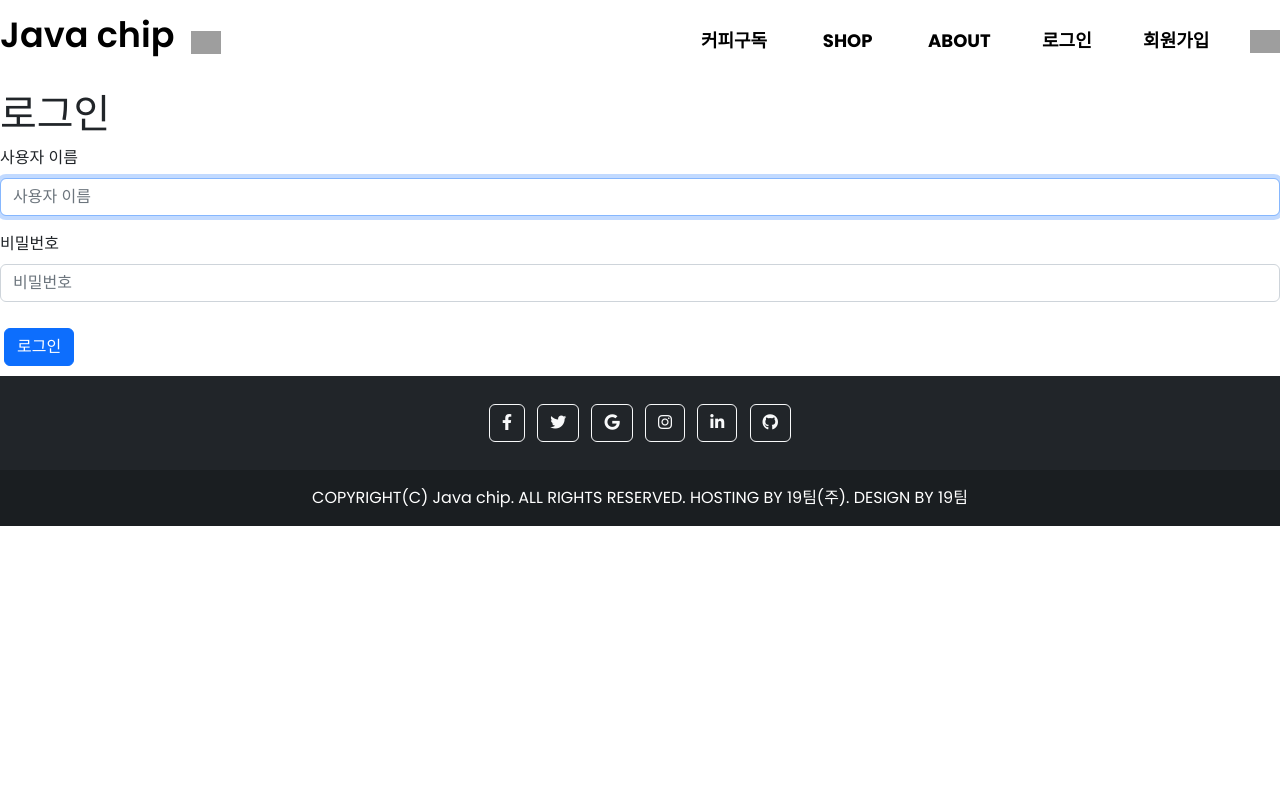
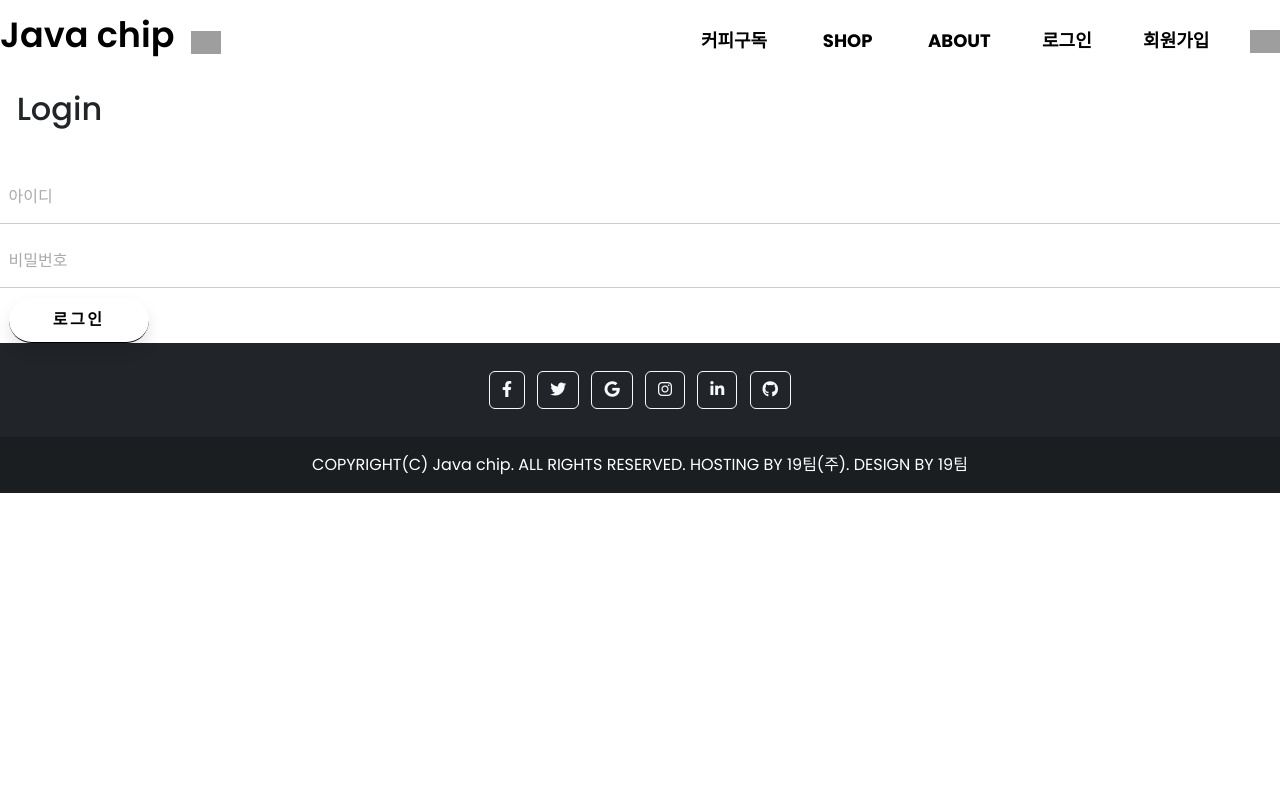
Before and after one commit to mgpo-98/Java-chip, a Django app: page /accounts/login/ in a window 1280 px wide. Run offline with Django 3.2, Linux system fonts and the light colour scheme; some libraries are stand-ins or nearby versions; grey boxes are pictures that could not be loaded.

Commit message:
ADD, UPDATE : 로그인 페이지, 오류 수정 [김민찬]

```diff
--- a/accounts/templates/accounts/login.html
+++ b/accounts/templates/accounts/login.html
@@ -3,13 +3,27 @@
 {% load static %}
 {% block body %}
 
-<h1>로그인</h1>
+<body>
+  <header>
+      <h2>&nbsp;&nbsp;Login</h2>
+  </header><br>
 
-<form action="" method="POST">
-    {% csrf_token %}
-    {% bootstrap_form form %}
-        <input type="submit" value="로그인" class="btn btn-primary" >
-</form>
+  <form action="{% url 'accounts:login' %}" method="POST">
+
+      <div class="input-box">
+          <input id="username" type="text" name="username" placeholder="아이디">
+          <label for="username">&nbsp;&nbsp;아이디</label>
+      </div>
+
+      <div class="input-box">
+          <input id="password" type="password" name="password" placeholder="비밀번호">
+          <label for="password">&nbsp;&nbsp;비밀번호</label>
+      </div>
+      &nbsp;&nbsp;<input type="submit" value="로그인" class="button">
+      {% csrf_token %}
+  </form>
+
+</body>
 
 <!-- 카카오 로그인 주석처리  -->
 <!-- <ul>
--- a/pjt/templates/index.html
+++ b/pjt/templates/index.html
@@ -152,11 +152,11 @@
       <p class="card-text">Java chip 커피를 더욱 간편하게 즐겨보세요.<br>
         7가지 종류로 취향과 기분에 따라 골라 마실 수 있습니다.<br>
         집과 사무실에 두고 마시거나 선물하기도 좋습니다.</p>
-        <a href="" class="btn11">
+        <a href="" class="btn10" style="color:white">
           <span><b>바로 구매</b></span>
        <div class="transition"></div>
      </a>
-     <a href="" class="btn11">
+     <a href="" class="btn10" style="color:white" >
       <span><b>장바구니</b></span>
       <div class="transition"></div>
       </a>
--- a/static/css/main.css
+++ b/static/css/main.css
@@ -356,64 +356,165 @@ width: 116%;
 opacity:1;
 width: 120%;
 }
-.btn11{
-  top: 0px;
-  font-family: "proxima-nova", sans-serif;
-  font-weight: 500;
-  font-size: 17px;
-  text-transform: uppercase!important;
-  letter-spacing: 2px;
-  color: white
+.login {
+  width: 410px;
+  position: absolute;
+  left: 50%;
+  top: 50%;
+  transform: translate(-50%, -50%);
+  text-align: center;
 }
-.btn11:hover{
-  border: 3px solid white;
-  color: black!important;
+.login h2 {
+  padding: 0 0 20px;
+  border-bottom: 2px solid #111;
+  text-align: center;
+  line-height: 1;
+  font-size: 32px;
+  color: #111;
 }
-.btn11::before {
-  content: '';
-  width: 0%;
+.login > ul {
+  padding: 40px 0 33px;
+}
+.login > ul li {
+  padding: 0 0 12px;
+  text-align: left;
+}
+.login > ul li input {
+  width: 100%;
+  height: 46px;
+  box-sizing: border-box;
+  text-indent: 16px;
+}
+.login > ul li input::-webkit-input-placeholder {
+  font-size: 16px;
+  color: #9fa19f;
+}
+.login > ul li input[type="checkbox"] {
+  position: absolute;
+  left: -3000%;
+}
+.login > ul li input[type="checkbox"] + label {
+  height: 36px;
+  line-height: 36px;
+}
+.login > ul li input[type="checkbox"] + label:before {
+  content: "";
+  display: inline-block;
+  margin: 0 10px 0 0;
+  width: 18px;
+  height: 18px;
+  border: 1px solid #666;
+  background: #fff;
+  vertical-align: -5px;
+}
+.login > ul li input[type="checkbox"]:checked + label:before {
+  background: url(../images/ico_check_on.png) no-repeat center #333;
+  border-color: #333;
+}
+
+.login div {
+  padding: 0 0 45px;
+}
+.login div ul {
+  display: flex;
+  justify-content: center;
+}
+.login div ul li {
+  position: relative;
+  padding: 0 18px;
+}
+.login div ul li ~ li:after {
+  content: "";
+  position: absolute;
+  left: 0;
+  top: 4px;
+  height: 14px;
+  width: 1px;
+  background: #111;
+  transform: rotate(25deg);
+}
+.login div ul li a {
+  font-size: 14px;
+  color: #111;
+}
+.login > a {
+  font-size: 14px;
+  color: #666;
+  border-bottom: 1px solid #666;
+}
+ul {
+  list-style: none;
+  padding-left: 0px;
+}
+.input-box{
+  position:relative;
+  margin:10px 0;
+}
+.input-box > input{
+  background:transparent;
+  border:none;
+  border-bottom: solid 1px #ccc;
+  padding:20px 0px 5px 0px;
+  font-size:14pt;
+  width:100%;
+}
+input::placeholder{
+	color:transparent;
+}
+input:placeholder-shown + label{
+  color:#aaa;
+  font-size:12pt;
+  top:15px;
+}
+input:focus + label, label{
+  color:#8aa1a1;
+  font-size:10pt;
+  pointer-events: none;
+  position: absolute;
+  left:0px;
+  top:0px;
+  transition: all 0.2s ease ;
+  -webkit-transition: all 0.2s ease;
+  -moz-transition: all 0.2s ease;
+  -o-transition: all 0.2s ease;
+}
+input:focus, input:not(:placeholder-shown){
+  border-bottom: solid 1px black;
+  outline:none;
+}
+
+html, body {
   height: 100%;
-  display: block;
-  background: white;
-  position: absolute;
-  -ms-transform: skewX(-20deg);
-  -webkit-transform: skewX(-20deg);
-  transform: skewX(-20deg);
-  left: -10%;
-  opacity: 1;
-  top: 0;
-  z-index: -12;
-  -moz-transition: all .7s cubic-bezier(0.77, 0, 0.175, 1);
--o-transition: all .7s cubic-bezier(0.77, 0, 0.175, 1);
--webkit-transition: all .7s cubic-bezier(0.77, 0, 0.175, 1);
-transition: all .7s cubic-bezier(0.77, 0, 0.175, 1);
-   box-shadow:2px 0px 14px rgba(0,0,0,.6);
 }
-.btn11::after {
-  content: '';
-  width: 0%;
+
+.wrap {
   height: 100%;
-  display: block;
-  background: white;
-  position: absolute;
--ms-transform: skewX(-20deg);
-  -webkit-transform: skewX(-20deg);
-  transform: skewX(-20deg);
-  left: -10%;
-  opacity: 0;
-  top: 0;
-  z-index: -15;
-  -webkit-transition: all .94s cubic-bezier(.2,.95,.57,.99);
-  -moz-transition: all .4s cubic-bezier(.2,.95,.57,.99);
-  -o-transition: all .4s cubic-bezier(.2,.95,.57,.99);
-  transition: all .4s cubic-bezier(.2,.95,.57,.99);
-  box-shadow: 2px 0px 14px rgba(0,0,0,.6);
+  display: flex;
+  align-items: center;
+  justify-content: center;
 }
-.btn11:hover::before, .btn1O:hover::before{
-opacity:1;
-width: 116%;
+
+.button {
+  width: 140px;
+  height: 45px;
+  font-family: 'Roboto', sans-serif;
+  font-size: 16px;
+  text-transform: uppercase;
+  letter-spacing: 2.5px;
+  font-weight: 1000;
+  color: #000;
+  background-color: #fff;
+  border: none;
+  border-radius: 45px;
+  box-shadow: 0px 8px 15px rgba(0, 0, 0, 0.1);
+  transition: all 0.3s ease 0s;
+  cursor: pointer;
+  outline: none;
+  }
+
+.button:hover {
+  background-color: black;
+  box-shadow: 0px 15px 20px gray(46, 229, 157, 0.4);
+  color: #fff;
+  transform: translateY(-7px);
 }
-.btn11:hover::after, .btn1O:hover::after{
-opacity:1;
-width: 120%;
-}
```
Also changed, not shown: 3 other files.
